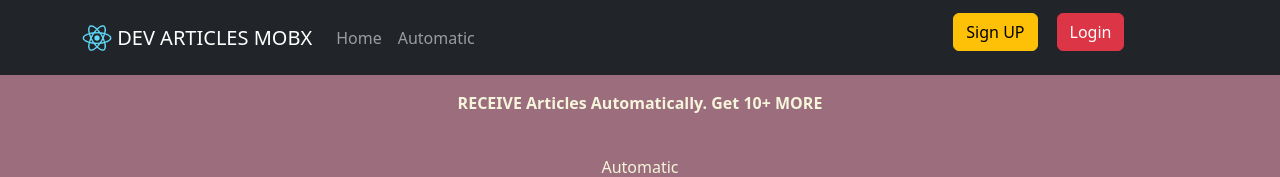
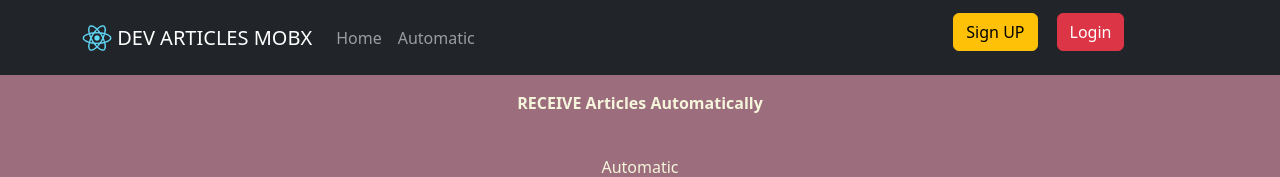
Before and after one commit to Alex21777now/dev-articles-mobx, a React (Create React App) app in the folder client/: page /about in a window 1280 px wide. Shown: the top 177 px of the page. Built offline with nearby package versions, Linux system fonts and the light colour scheme; no server answers.

Commit message:
almost full

```diff
--- a/client/src/Components/FirstComponent_1.js
+++ b/client/src/Components/FirstComponent_1.js
@@ -177,6 +177,7 @@ const ArticleItem = observer(({ article, index }) => {
     }}>
       {editing ? (
         <>
+
           <Input style={{ marginTop: "10px" }} value={editedArticle.title} onChange={(e) => setEditedArticle({ ...editedArticle, title: e.target.value })} />
           <Input value={editedArticle.author} onChange={(e) => setEditedArticle({ ...editedArticle, author: e.target.value })} /><br></br>
           <TextField multiline style={{width: "400px",
--- a/client/src/Pages/About.js
+++ b/client/src/Pages/About.js
@@ -7,7 +7,7 @@ export default class About extends Component {
         <div>
           <div>
           <p></p>
-                            <strong>RECEIVE Articles Automatically. Get 10+ MORE</strong>
+                            <strong>RECEIVE Articles Automatically</strong>
                             <p>&nbsp;</p>
               Automatic
 
--- a/client/src/Pages/Home.js
+++ b/client/src/Pages/Home.js
@@ -7,7 +7,7 @@ export default class Home extends Component {
         <div>
           <div>
                             <p></p>
-                            <strong>Create an Article manually. You can Pin it</strong>
+                            <strong>Create an Article manually</strong>
                             <p>&nbsp;</p>
                   11111111111111111111111111111111111111111111111111111111
                   <div> <FirstComponent_1 /> </div>
```
